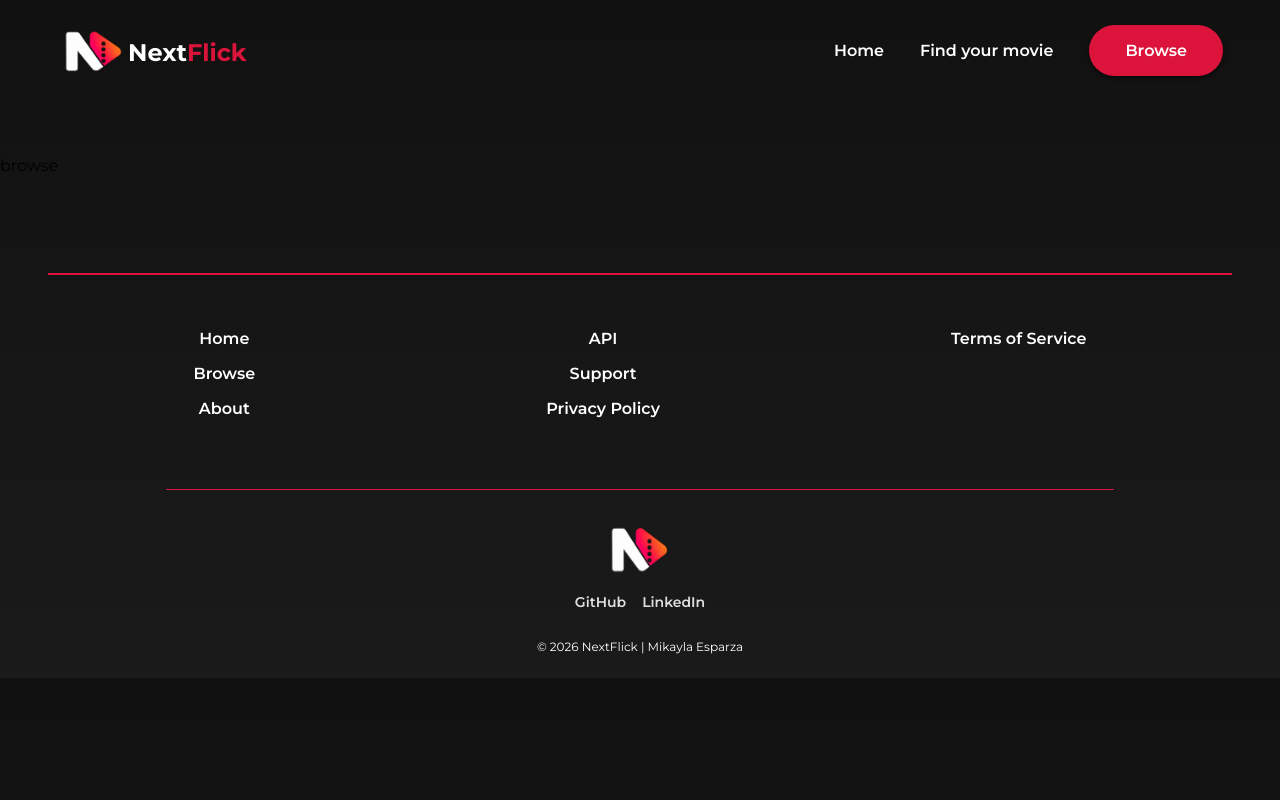
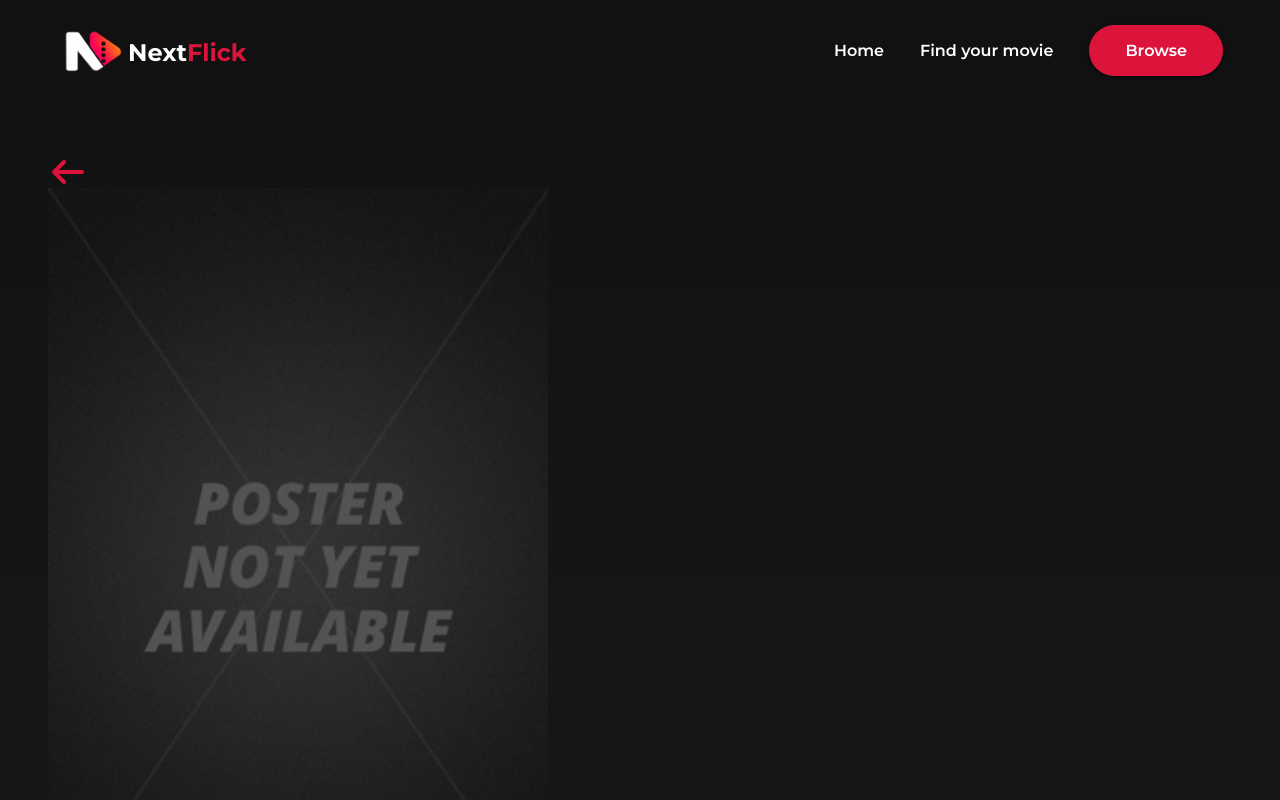
Before and after one commit to mkxdevx/next-flick_react, a Next.js app: page /browse in a window 1280 px wide. Shown: the top 800 px of the page. Built offline with nearby package versions, Linux system fonts and the light colour scheme.

Commit message:
create route for individual movie data and work on new page

```diff
--- a/src/App.css
+++ b/src/App.css
@@ -174,6 +174,12 @@ RESULTS
     color: #e0e0e0;
 }
 
+/*
+
+MOVIE
+
+*/
+
 .movies {
     display: grid;
     grid-template-columns: repeat(9, minmax(0, 1fr));
@@ -286,6 +292,11 @@ RESULTS
     100% {
         background-color: #333;
     }
+}
+
+.fa-arrow-left {
+    cursor: pointer;
+    color: #dc143c;
 }
 
 
--- a/src/app/api/discover/movie/route.js
+++ b/src/app/api/discover/movie/route.js
@@ -5,7 +5,6 @@ export async function GET() {
     const data = await fetchTMDB("discover/movie");
 
     return Response.json(data);
-
   } catch (error) {
     return Response.json({ error: error.message }, { status: 502 });
   }
--- /dev/null
+++ b/src/app/api/movie/[id]/route.js
@@ -0,0 +1,14 @@
+import { fetchTMDB } from "../../../../../lib/tmdb";
+
+export async function GET(_req, { params }) {
+  try {
+    const { id } = await params;
+    const movie = await fetchTMDB(`movie/${id}`);
+
+    return Response.json(movie);
+  } catch (error) {
+    return new Response(JSON.stringify({ error: error.message }), {
+      status: 502,
+    });
+  }
+}
--- a/src/app/browse/page.jsx
+++ b/src/app/browse/page.jsx
@@ -1,4 +1,5 @@
+import BrowsePage from '../../components/BrowsePage';
 
 export default function Browse() {
-  return <div>browse</div>;
+  return <BrowsePage />;
 }
--- /dev/null
+++ b/src/components/BrowsePage.jsx
@@ -0,0 +1,30 @@
+"use client";
+
+import poster from "../assets/Poster-unavailable.png";
+import Image from "next/image";
+import MoviePoster from "./MoviePoster";
+
+const BrowsePage = () => {
+  return (
+    <div className="container">
+      <div className="row">
+        <div>
+          <i className="fa-solid fa-arrow-left fa-2x"></i>
+          <div>
+            <Image
+              src={poster}
+              alt="Movie Poster"
+              width={500}
+              height={750}
+              quality={75}
+              priority
+            />
+            {/* <MoviePoster /> */}
+          </div>
+        </div>
+      </div>
+    </div>
+  );
+};
+
+export default BrowsePage;
--- a/src/components/MoviePoster.jsx
+++ b/src/components/MoviePoster.jsx
@@ -3,7 +3,6 @@ import Image from "next/image";
 import posterUnavailable from "../../src/assets/Poster-unavailable.png";
 
 const MoviePoster = ({ movie, isLoading }) => {
-  const [hasPosterError, setHasPosterError] = useState(false);
   if (isLoading) {
     return (
       <div
@@ -14,7 +13,7 @@ const MoviePoster = ({ movie, isLoading }) => {
   }
   return (
     <div>
-      {movie.poster_path || !hasPosterError ? (
+      {movie.poster_path ? (
         <Image
           src={`https://image.tmdb.org/t/p/w500${movie.poster_path}`}
           alt={`${movie.title} poster`}
@@ -23,7 +22,6 @@ const MoviePoster = ({ movie, isLoading }) => {
           quality={75}
           priority
           className="movie__poster"
-          onError={() => setHasPosterError(true)}
         />
       ) : (
         <Image
@@ -34,7 +32,6 @@ const MoviePoster = ({ movie, isLoading }) => {
           quality={75}
           priority
           className="movie__poster"
-          onError={() => setHasPosterError(true)}
         />
       )}
     </div>
```
